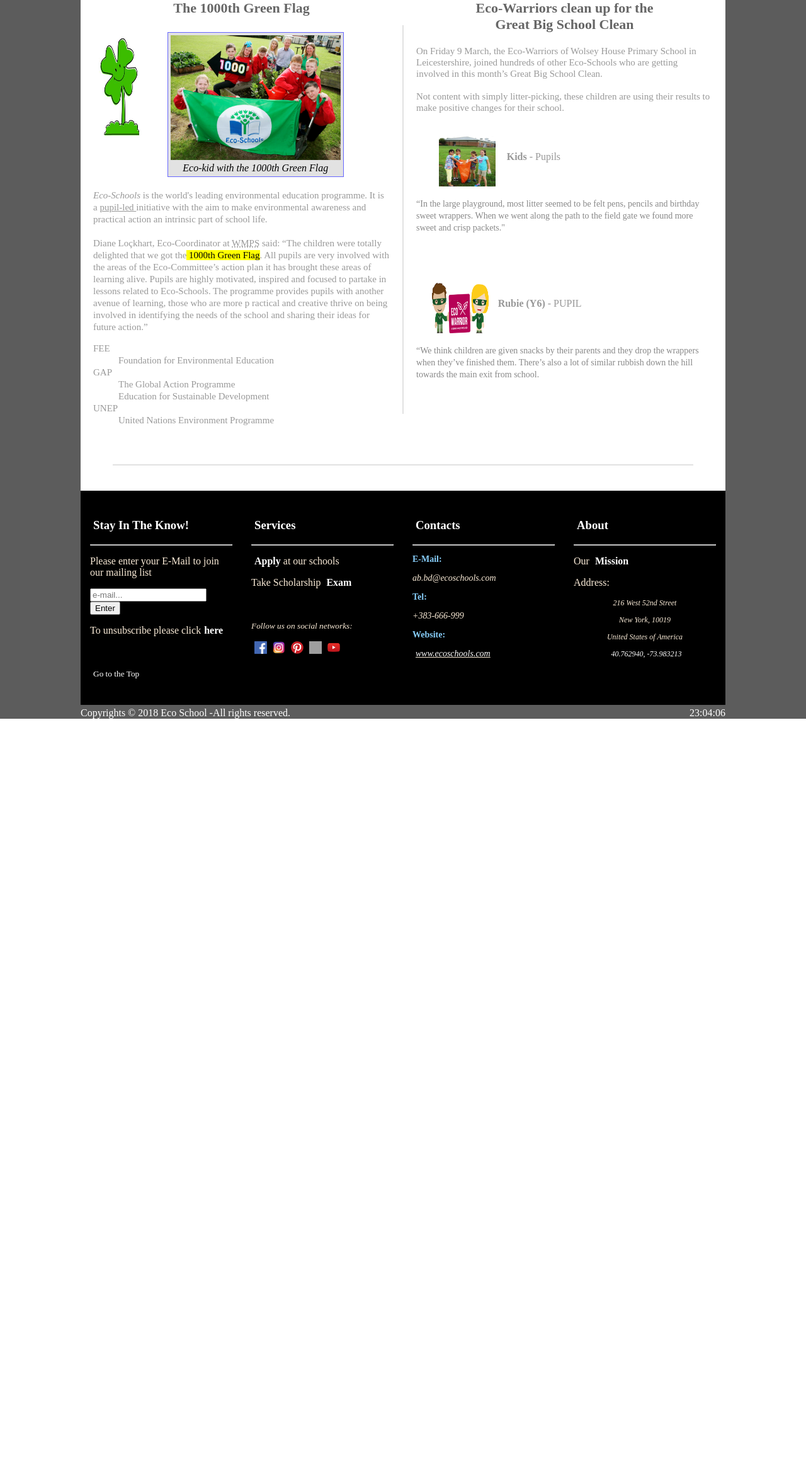
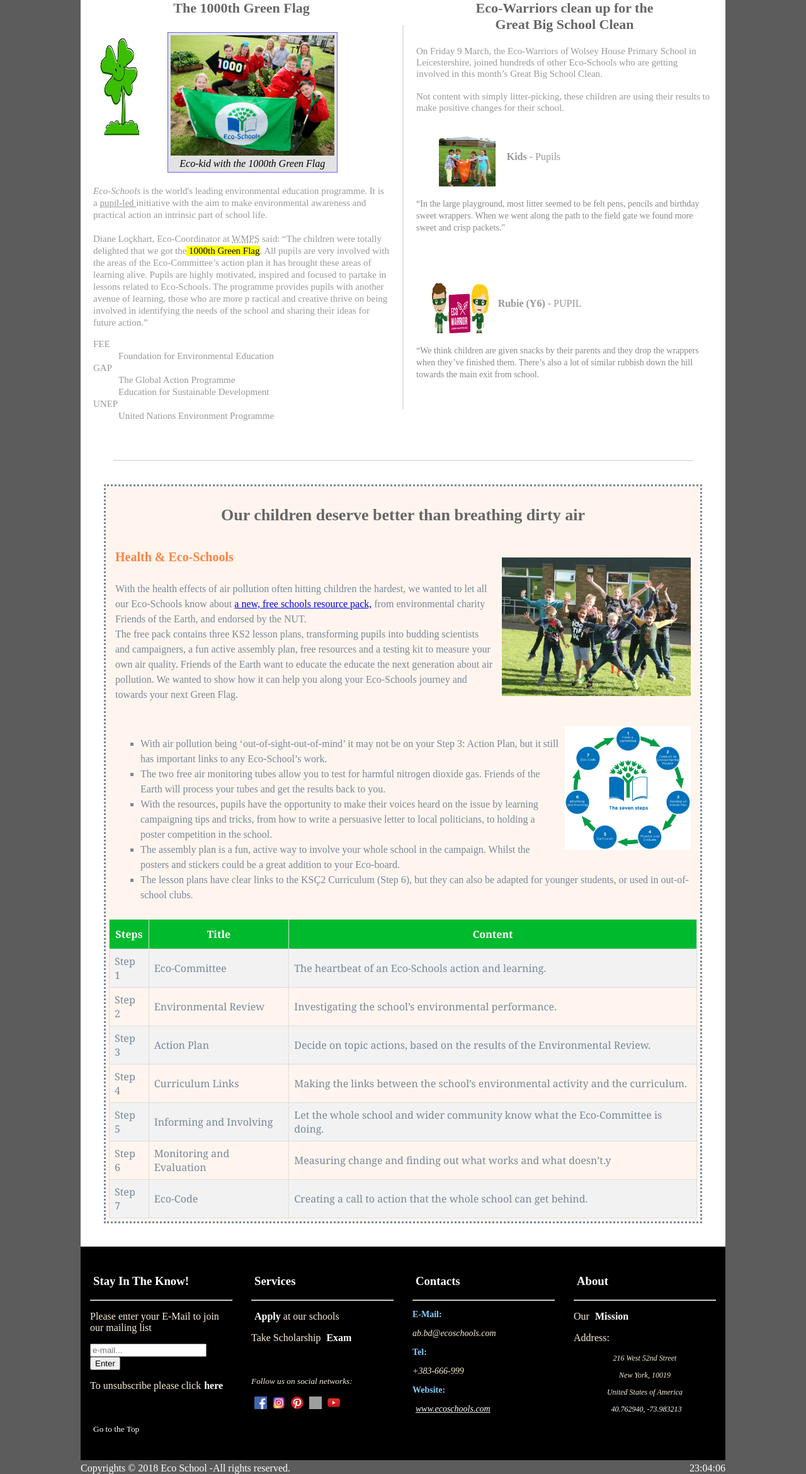
Before and after one commit to AndinBudakova/Education, a PHP site: page /Events.html in a window 1280 px wide. Shown: the part 190-2530 px from the top of the page at 63% size. Before the commit the page ends 1331 px from the top, so only its background shows below. Run offline with PHP 8.4, Linux system fonts and the light colour scheme; some web fonts are replaced; grey boxes are pictures that could not be loaded.

Commit message:
Update events.html and events.css
Krijimi i CleanAir,shtimi i fotove, listat dhe stilizimi me css

```diff
--- a/Events.html
+++ b/Events.html
@@ -440,6 +440,126 @@
         </div>
 
         <hr style="width: 920px; border-style: solid; border-width: 0.5px; border-color: #e2e2e2; margin: 40px auto;" />
+
+
+        <!--  --------------------------------------------Clean Air-------------------------------------------------------- -->
+        <article class="cleanair" id="cleanairp">
+
+
+            <p style="font-size: 26px; color: #666666; font-weight:600; text-align: center;"> Our children deserve better than breathing dirty air</h1>
+
+
+                <div class="fotocleanir">
+
+                    <figure class="case2">
+                        <img src="Images/ecookids.jpg" alt="Clean Air" class="image">
+                        <div class="overlay2">Clean Air</div>
+                    </figure>
+
+                </div>
+
+
+                <section class="teksticleanair"><span style="font-size: 20px; color: #ff8241; font-weight:600;">Health & Eco-Schools</span><br><br> With the health effects of air pollution often hitting children the hardest, we wanted to let all our Eco-Schools know about <a href="https://act.friendsoftheearth.uk/act/order-your-clean-air-schools-pack">a new, free schools resource pack,</a>                    from environmental charity Friends of the Earth, and endorsed by the NUT.<br /> The free pack contains three KS2 lesson plans, transforming pupils into budding scientists and campaigners, a fun active assembly plan, free resources
+                    and a testing kit to measure your own air quality. Friends of the Earth want to educate the educate the next generation about air pollution. We wanted to show how it can help you along your Eco-Schools journey and towards your next
+                    Green Flag.
+
+                </section>
+
+                <br />
+
+
+                <!-- -->
+
+                <div class="fotocleanir">
+
+                    <div class="dropdown">
+
+                        <div class="case">
+                            <img src="Images/Theprocess.jpg " alt="Clean Air" class="image">
+                            <div class="overlay">
+                                <div class="text">7 steps to<br />eco school</div>
+                            </div>
+                        </div>
+
+                        <div class="dropdown-content">
+
+                            <img src="Images/Theprocess.jpg " alt="Clean Air" style="width:400px; height:400px">
+                            <div class="desc">Eco-Project</div>
+                        </div>
+                    </div>
+                </div>
+
+
+
+
+
+
+                <section class="teksticleanair">
+                    <ul style="list-style-type:square; font-family: Delicious">
+
+                        <li>With air pollution being ‘out-of-sight-out-of-mind’ it may not be on your Step 3: Action Plan, but it still has important links to any Eco-School’s work.</li>
+
+                        <li>The two free air monitoring tubes allow you to test for harmful nitrogen dioxide gas. Friends of the Earth will process your tubes and get the results back to you.</li>
+
+                        <li> With the resources, pupils have the opportunity to make their voices heard on the issue by learning campaigning tips and tricks, from how to write a persuasive letter to local politicians, to holding a poster competition in the
+                            school.
+                        </li>
+
+                        <li>The assembly plan is a fun, active way to involve your whole school in the campaign. Whilst the posters and stickers could be a great addition to your Eco-board. </li>
+
+                        <li>The lesson plans have clear links to the KS&Ccedil;2 Curriculum (Step 6), but they can also be adapted for younger students, or used in out-of-school clubs.</li>
+
+                    </ul>
+                </section>
+
+
+                <table id="sevensteps">
+                    <tr>
+                        <th>Steps</th>
+                        <th>Title</th>
+                        <th>Content</th>
+                    </tr>
+                    <tr>
+                        <td>Step 1 </td>
+                        <td>Eco-Committee </td>
+                        <td>The heartbeat of an Eco-Schools action and learning.</td>
+                    </tr>
+                    <tr>
+                        <td>Step 2</td>
+                        <td> Environmental Review </td>
+                        <td>Investigating the school’s environmental performance.</td>
+                    </tr>
+                    <tr>
+                        <td>Step 3 </td>
+                        <td>Action Plan</td>
+                        <td>Decide on topic actions, based on the results of the Environmental Review.</td>
+                    </tr>
+                    <tr>
+                        <td>Step 4 </td>
+                        <td> Curriculum Links </td>
+                        <td>Making the links between the school’s environmental activity and the curriculum.</td>
+                    </tr>
+                    <tr>
+                        <td>Step 5 </td>
+                        <td> Informing and Involving </td>
+                        <td>Let the whole school and wider community know what the Eco-Committee is doing.</td>
+                    </tr>
+                    <tr>
+                        <td>Step 6</td>
+                        <td>Monitoring and Evaluation </td>
+                        <td>Measuring change and finding out what works and what doesn’t.y</td>
+                    </tr>
+                    <tr>
+                        <td>Step 7 </td>
+                        <td> Eco-Code </td>
+                        <td>Creating a call to action that the whole school can get behind.</td>
+                    </tr>
+                </table>
+
+
+
+        </article>
+
         <!-- ********************************************************** FOOTER ****************************************************************** -->
 
         <footer class="footer">
--- a/events.css
+++ b/events.css
@@ -458,3 +458,174 @@
     /* display image upon hover */
     visibility: visible;
 }
+
+
+/* --------------------------  Clean Air ----------------------------------- */
+
+@font-face {
+    font-family: eb;
+    src: url('@font-face/EBGaramond08-Regular.otf');
+}
+
+.cleanair {
+    color: #778899;
+    border: 1pt;
+    padding: 5px;
+    margin: 40px;
+    background-color: #FFF5EE;
+    outline-style: dotted;
+}
+
+.fotocleanir {
+    float: right;
+    flex: 30%;
+    padding: 10px;
+}
+
+.teksticleanair {
+    flex: 60%;
+    padding: 10px;
+    font-family: eb;
+    line-height: 1.5;
+    font-weight: 200;
+}
+
+
+/* ---------------------- table --------------------------------------- */
+
+#sevensteps {
+    font-family: "Hoefler Text", Cambria, "Times New Roman", serif;
+    border-collapse: collapse;
+    width: 100%;
+}
+
+#sevensteps td,
+#sevensteps th {
+    border: 1px solid #ddd;
+    padding: 8px;
+}
+
+#sevensteps tr:nth-child(even) {
+    background-color: #f2f2f2;
+}
+
+#sevensteps tr:hover {
+    background-color: #ddd;
+}
+
+#sevensteps th {
+    padding-top: 12px;
+    padding-bottom: 12px;
+    text-align: left;
+    background-color: #00ba2e;
+    color: white;
+    text-align: center;
+}
+
+
+/* ------------foto 7steps to eco school --------------------- */
+
+.case {
+    position: relative;
+    width: 50%;
+    height: 120;
+    width: 200px;
+}
+
+.image {
+    width: 100%;
+    height: auto;
+}
+
+.overlay {
+    position: absolute;
+    top: 0;
+    bottom: 0;
+    left: 0;
+    right: 0;
+    height: 100%;
+    width: 100%;
+    opacity: 0;
+    transition: .5s ease;
+    background-color: #00ba2e;
+}
+
+.case:hover .overlay {
+    opacity: 1;
+}
+
+.text {
+    color: white;
+    font-size: 23px;
+    position: absolute;
+    top: 50%;
+    left: 50%;
+    transform: translate(-50%, -50%);
+    -ms-transform: translate(-50%, -50%);
+}
+
+
+/* ---------------------  */
+
+* {
+    box-sizing: border-box;
+}
+
+.case2 {
+    position: relative;
+    width: 50%;
+    width: 300px;
+    float: left;
+}
+
+.image2 {
+    display: block;
+    width: 100%;
+    height: auto;
+}
+
+.overlay2 {
+    position: absolute;
+    bottom: 0;
+    background: rgb(0, 0, 0);
+    background: rgba(0, 0, 0, 0.5);
+    /* Black see-through */
+    color: #f1f1f1;
+    width: 100%;
+    transition: .5s ease;
+    opacity: 0;
+    color: white;
+    font-size: 20px;
+    padding: 20px;
+    text-align: center;
+}
+
+.case2:hover .overlay2 {
+    opacity: 1;
+}
+
+
+/* */
+
+.dropdown {
+    position: relative;
+    display: inline-block;
+}
+
+.dropdown-content {
+    display: none;
+    position: absolute;
+    background-color: #f9f9f9;
+    width: 410px;
+    box-shadow: 0px 8px 16px 0px rgba(0, 0, 0, 0.2);
+    z-index: 1;
+}
+
+.dropdown:hover .dropdown-content {
+    display: block;
+}
+
+.desc {
+    padding: 15px;
+    text-align: center;
+}
```
Also changed, not shown: images/Theprocess.jpg (added), images/ecookids.jpg (added).
